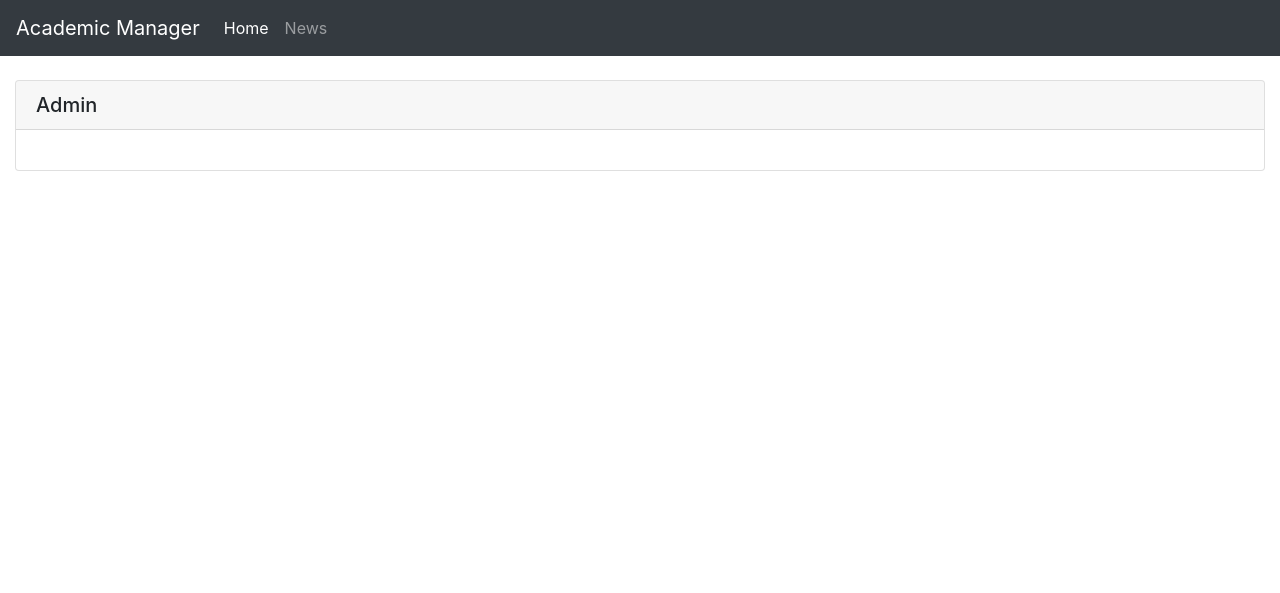
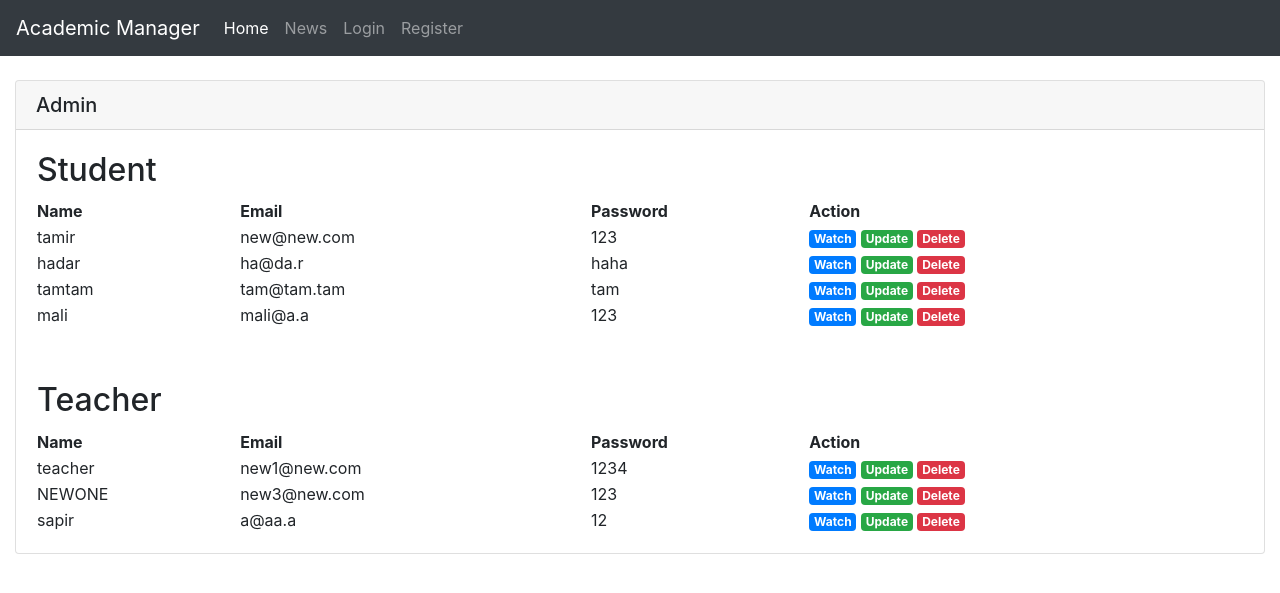
Before and after one commit to tamirho/Academic_manager, a Flask app: page /admin/ in a window 1280 px wide. Shown: the top 593 px of the page. Run offline with Flask 2, Linux system fonts and the light colour scheme; data comes from the database, SQL or seed files in the repository; both versions use the stored data as it was after the commit; some libraries are stand-ins or nearby versions.

Commit message:
add form validation and login

```diff
--- a/academic_manager/routes.py
+++ b/academic_manager/routes.py
@@ -1,6 +1,5 @@
 from flask import redirect, url_for, render_template, request, session, flash
 from academic_manager import app, db
-from academic_manager.models import Student
 from academic_manager.form_validation import *
 
 
@@ -9,19 +8,23 @@ def home():
     return render_template("home.html")
 
 
-@app.route("/admin/")
+@app.route("/admin/", methods=['POST', 'GET'])
 def admin():
-    return render_template("admin.html")
+    student_list = Student.query.all()
+    teacher_list = Teacher.query.all()
+    return render_template("admin.html", student_list=student_list, teacher_list=teacher_list)
 
 
 @app.route("/teacher/")
 def teacher():
-    return render_template("teacher.html")
+    teacher_profile = Teacher.query.filter_by(user_name=session["user_name"]).first()
+    return render_template("teacher.html", teacher=teacher_profile)
 
 
 @app.route("/student/")
 def student():
-    return render_template("student.html")
+    student_profile = Student.query.filter_by(user_name=session["user_name"]).first()
+    return render_template("student.html", student=student_profile)
 
 
 @app.route("/login/", methods=['POST', 'GET'])
@@ -30,10 +33,15 @@ def login():
         session.permanent = True
         user_name = request.form["user_name"]
         user_password = request.form["user_password"]
-        session["user_name"] = user_name
-        session["type"] = "student"
-        flash("Logged in successfully!", "success")
-        return redirect(url_for("user"))
+        user_type = user_authentication(user_name, user_password)
+        if not user_type == "none":
+            session["user_name"] = user_name
+            session["type"] = user_type
+            flash("Logged in successfully!", "success")
+            return redirect(url_for("user"))
+        else:
+            flash("The username or password is invalid", "danger")
+            return redirect(url_for("login"))
     else:
         if "user_name" in session:
             flash("Already logged in!", "warning")
@@ -45,37 +53,37 @@ def login():
 def sign_up():
     if request.method == "POST":
         user_name = request.form["user_name"]
-        user_email = request.form["user_email"]  # todo use regex to check the email
-        user_password = request.form["user_password"]  # todo create check pass function
+        user_email = request.form["user_email"]
+        user_password = request.form["user_password"]
         password_confirmation = request.form["password_confirmation"]
         user_type = request.form["user_type"]
-        check_flag, problem = sign_up_validation(user_name, user_email, user_password,
-                                                 password_confirmation, user_type)
+        check_flag, messages = sign_up_validation(user_name, user_email, user_password, password_confirmation)
         if check_flag:
-            session["user_name"] = user_name  # todo crate a function to activate and deactivate session
-            session["type"] = user_type
-
-            new_user = Student(user_name, user_email, user_password)
-            db.session.add(new_user)
-            db.session.commit()
-            flash("Sign up successfully!", "success")
-            return redirect(url_for("user"))
+            make_new_user(user_name, user_email, user_password, user_type)
+            flash("Sign up successfully! you can login now", "info")
+            return redirect(url_for("login"))
         else:
-            flash(problem, "danger")
+            for message in messages:
+                flash(message, "danger")
             return redirect(url_for("sign_up"))
     else:
+        if "user_name" in session:
+            flash("Already logged in!", "warning")
+            return redirect(url_for("user"))
         return render_template("sign_up.html")
 
 
 @app.route("/user/")
 def user():
+
     if "type" in session:
+        user_name = session["user_name"]
         if session["type"] == "admin":
             return redirect(url_for("admin"))
         elif session["type"] == "teacher":
-            return redirect(url_for("teacher"))
+            return redirect(url_for("teacher", user_name=user_name))
         else:
-            return redirect(url_for("student"))
+            return redirect(url_for("student", user_name=user_name))
     else:
         flash("You need to login first", "danger")
         return redirect(url_for("home"))
@@ -86,6 +94,6 @@ def logout():
     if "user_name" in session:
         user_name = session["user_name"]
         flash(f"{user_name}, you logged out successfully!", "success")
-    session.pop("user_name", None)
-    session.pop("type", None)
+        session.pop("user_name", None)
+        session.pop("type", None)
     return redirect(url_for("home"))
--- a/academic_manager/templates/admin.html
+++ b/academic_manager/templates/admin.html
@@ -3,6 +3,54 @@
 {% block content %}
     <h5 class="card-header">Admin</h5>
     <div class="card-body">
+        <table style="width:100%">
+          <tr>
+              <th colspan="4"><h2>Student</h2></th>
+          </tr>
+          <tr>
+            <th>Name</th>
+            <th>Email</th>
+            <th>Password</th>
+            <th>Action</th>
+          </tr>
 
+          {% for student in student_list %}
+              <tr>
+                <td>{{ student.user_name }}</td>
+                <td>{{ student.email }}</td>
+                <td>{{ student.password }}</td>
+                <td><a href="#" class="badge badge-primary">Watch</a>
+                    <a href="#" class="badge badge-success">Update</a>
+                    <a href="#" class="badge badge-danger">Delete</a>
+                </td>
+              </tr>
+          {% endfor %}
+        <tr><th colspan="4"><br></tr>
+          <tr>
+              <th colspan="4"><br></th>
+          </tr>
+          <tr>
+              <th colspan="4"><h2>Teacher</h2></th>
+          </tr>
+          <tr>
+            <th>Name</th>
+            <th>Email</th>
+            <th>Password</th>
+            <th>Action</th>
+          </tr>
+
+          {% for teacher in teacher_list %}
+              <tr>
+                <td>{{ teacher.user_name }}</td>
+                <td>{{ teacher.email }}</td>
+                <td>{{ teacher.password }}</td>
+                 <td>
+                     <a href="#" class="badge badge-primary">Watch</a>
+                    <a href="#" class="badge badge-success">Update</a>
+                    <a href="#" class="badge badge-danger">Delete</a>
+                </td>
+              </tr>
+          {% endfor %}
+        </table>
     </div>
 {% endblock %}
--- a/academic_manager/templates/base.html
+++ b/academic_manager/templates/base.html
@@ -1,11 +1,12 @@
 <!DOCTYPE html>
 <html lang="en">
 <head>
+    <title>{% block title %}{% endblock %}</title>
     <link rel="stylesheet" href="https://stackpath.bootstrapcdn.com/bootstrap/4.3.1/css/bootstrap.min.css"
           integrity="sha384-ggOyR0iXCbMQv3Xipma34MD+dH/1fQ784/j6cY/iJTQUOhcWr7x9JvoRxT2MZw1T"
           crossorigin="anonymous">
     <meta charset="UTF-8">
-    <title>{% block title %}{% endblock %}</title>
+    <!--link rel="stylesheet" type="text/css" href="{{ url_for('static', filename='styles.css') }}"-->
 </head>
 <body>
     <nav class="navbar navbar-expand-lg navbar-dark bg-dark">
@@ -20,7 +21,7 @@
                     <a class="nav-link" href="{{ url_for('home') }}">Home<span class="sr-only">(current)</span></a>
                 </li>
                 <li class="nav-item">
-                    <a class="nav-link" href="#">News</a>
+                    <a class="nav-link" href="{{ url_for('admin') }}">News</a>
                 </li>
                 {% if session["type"] %}
                 <li class="nav-item">
@@ -44,7 +45,15 @@
                         <a class="dropdown-item" href="{{ url_for('logout') }}">Log Out</a>
                     </div>
                 </li>
+                {% else %}
+                <li class="nav-item">
+                    <a class="nav-link" href="{{ url_for('login') }}">Login</a>
+                </li>
+                <li class="nav-item-end">
+                    <a class="nav-link" href="{{ url_for('sign_up') }}">Register</a>
+                </li>
                 {% endif %}
+
             </ul>
         </div>
     </nav>
@@ -54,7 +63,7 @@
             {% block content %}{% endblock %}
         </div>
     </div>
-
+    </br>
         {% with messages = get_flashed_messages(with_categories=true) %}
         {% if messages %}
                 {% for category, msg in messages %}
@@ -67,7 +76,6 @@
         {% endif %}
     {% endwith %}
 
-
     <script src="https://code.jquery.com/jquery-3.3.1.slim.min.js"
             integrity="sha384-q8i/X+965DzO0rT7abK41JStQIAqVgRVzpbzo5smXKp4YfRvH+8abtTE1Pi6jizo"
             crossorigin="anonymous"></script>
--- a/academic_manager/templates/home.html
+++ b/academic_manager/templates/home.html
@@ -4,7 +4,7 @@
 {% block content %}
 
 
-    {% if session["active"] %}
+    {% if session["type"] %}
     <h5 class="card-header">Welcome {{ session["user_name"] }}</h5>
     <div class="card-body">
         <h5 class="card-title">Special title treatment</h5>
```
Also changed, not shown: academic_manager/form_validation.py (+64 -4 lines), academic_manager/models.py (+12 -5 lines), academic_manager/templates/student.html (+21 -1 lines), academic_manager/templates/teacher.html (+21 -0 lines), academic_manager/site.db, academic_manager/static/styles.css (added).
